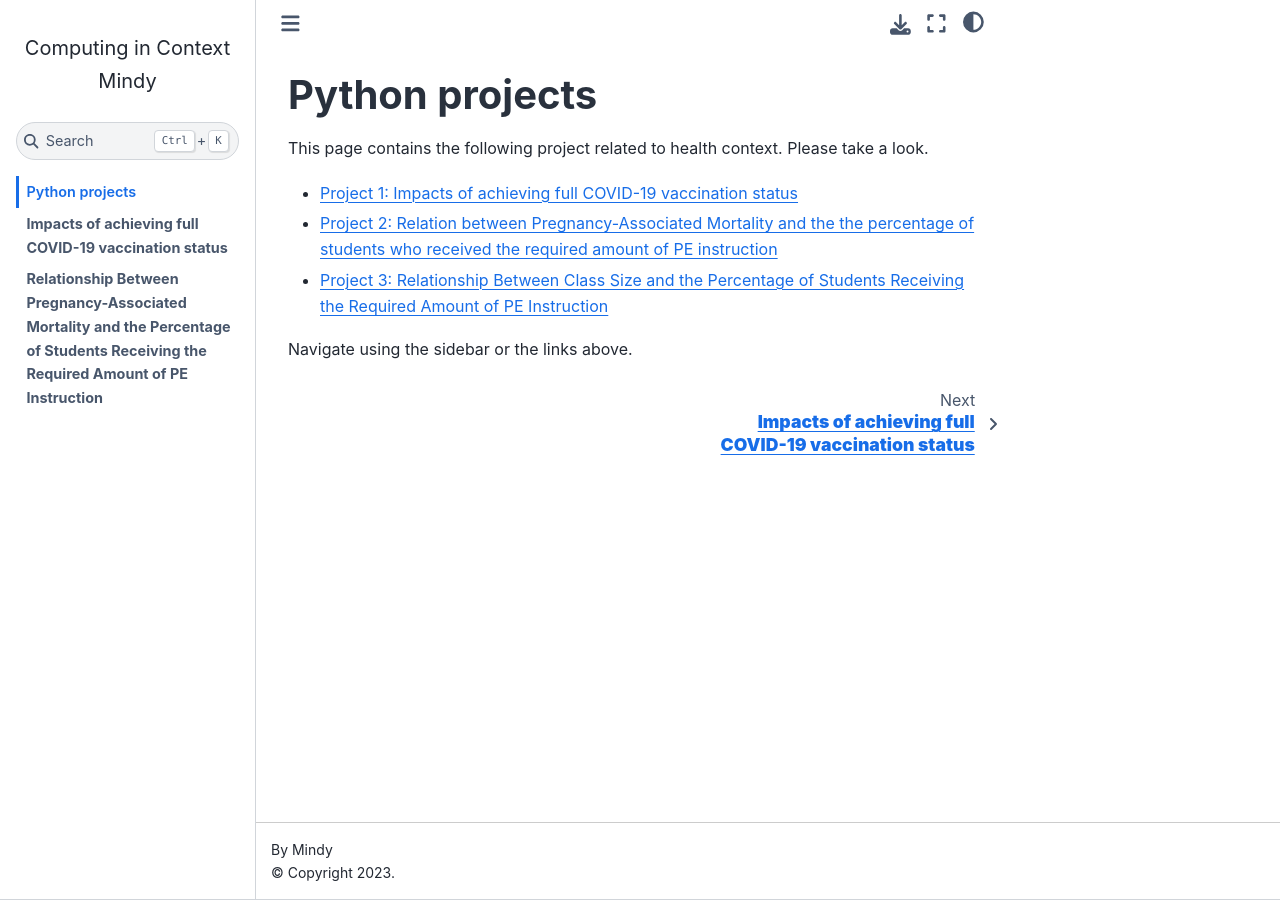
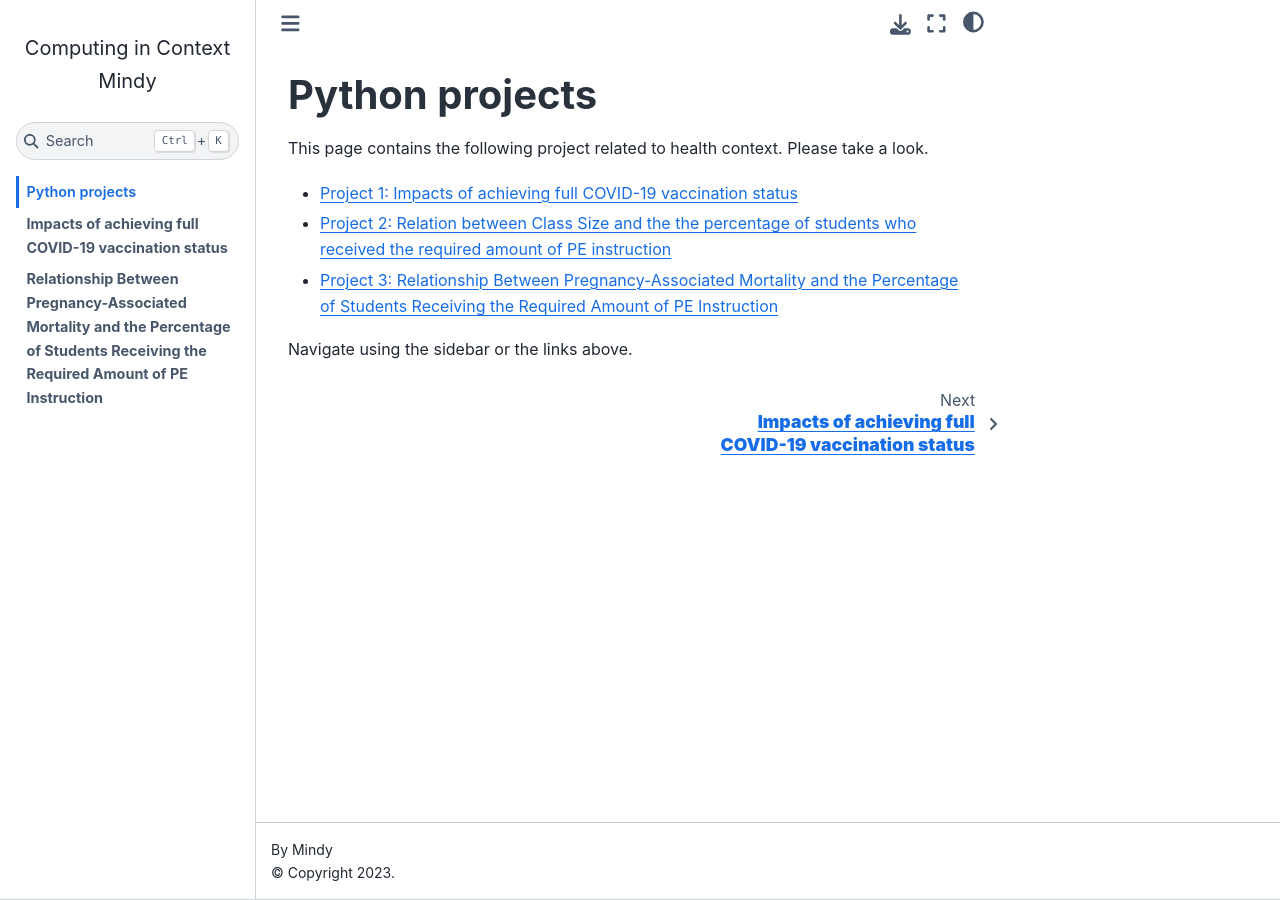
Before and after one commit to Mindy88/computing-in-context-, a Jupyter Book: the page built from index.md, in a window 1280 px wide. Built offline with Jupyter Book 1.0.4 settings and Sphinx 7.4.7 and the Sphinx Book theme 1.1.4, drawn with Linux system fonts in a browser that asks for light colours; pages that are not in the unit, such as notebooks, are missing from menus; comment, search, counter and statistics services are not loaded.

Commit message:
Update index.md

```diff
--- a/index.md
+++ b/index.md
@@ -4,7 +4,7 @@
 Please take a look.
 
 - [Project 1: Impacts of achieving full COVID-19 vaccination status](Project_1.ipynb)<br>
-- [Project 2: Relation between Pregnancy-Associated Mortality and the the percentage of students who received the required amount of PE instruction](Project2.ipynb)<br>
-- [Project 3: Relationship Between Class Size and the Percentage of Students Receiving the Required Amount of PE Instruction](Project3.ipynb)<br>
+- [Project 2: Relation between Class Size and the the percentage of students who received the required amount of PE instruction](Project2.ipynb)<br>
+- [Project 3: Relationship Between Pregnancy-Associated Mortality and the Percentage of Students Receiving the Required Amount of PE Instruction](Project3.ipynb)<br>
 
 Navigate using the sidebar or the links above.
```
